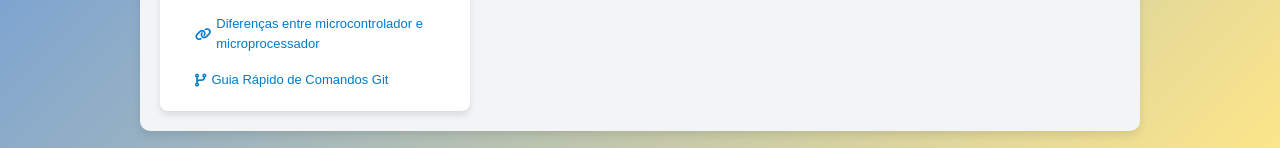
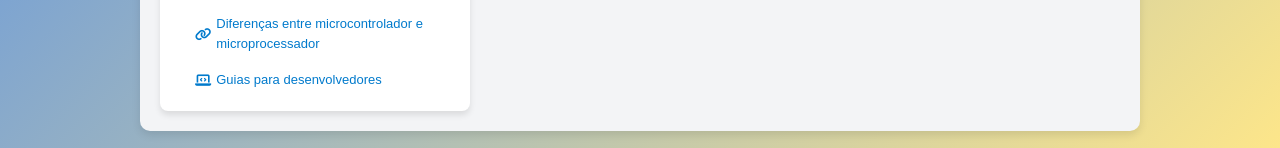
Before and after one commit to rma98/ifpe-ads-activities, a Vue app in the folder subjects/: page / in a window 1280 px wide. Shown: the part 756-904 px from the top of the page. Built offline with nearby package versions, Linux system fonts and the light colour scheme.

Commit message:
feat: Update component HomePage.vue

```diff
--- a/subjects/src/views/HomePage.vue
+++ b/subjects/src/views/HomePage.vue
@@ -92,9 +92,9 @@
               </a>
             </li>
             <li>
-              <router-link to="/comandos-git-guia" class="link-icon">
-                <i class="fas fa-code-branch"></i> Guia Rápido de Comandos Git
-              </router-link>
+              <a href="https://rma98.github.io/devguides/" class="link-icon" target="_blank" rel="noopener noreferrer">
+                <i class="fas fa-laptop-code"></i> Guias para desenvolvedores
+              </a>
             </li>
           </ul>
         </div>
```
